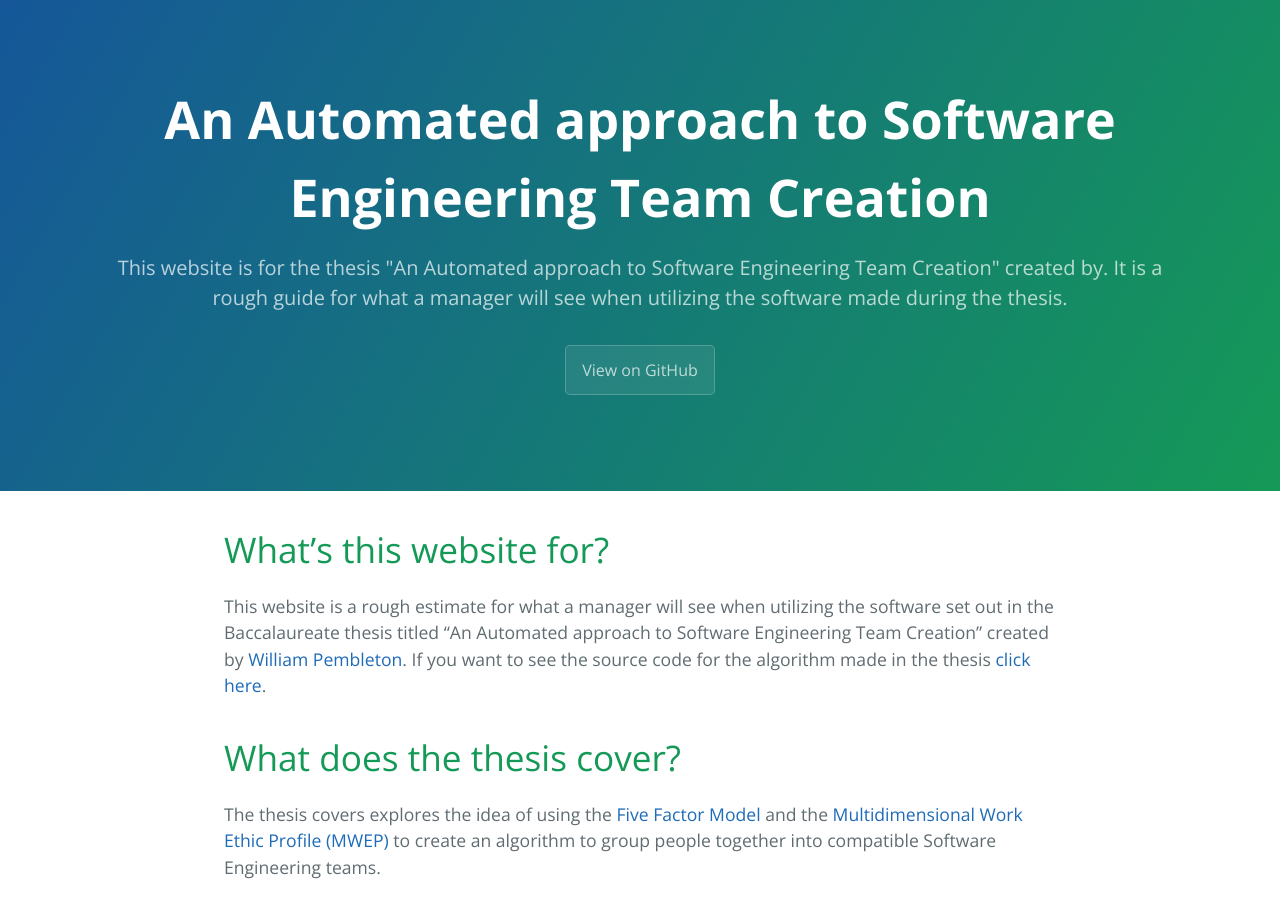
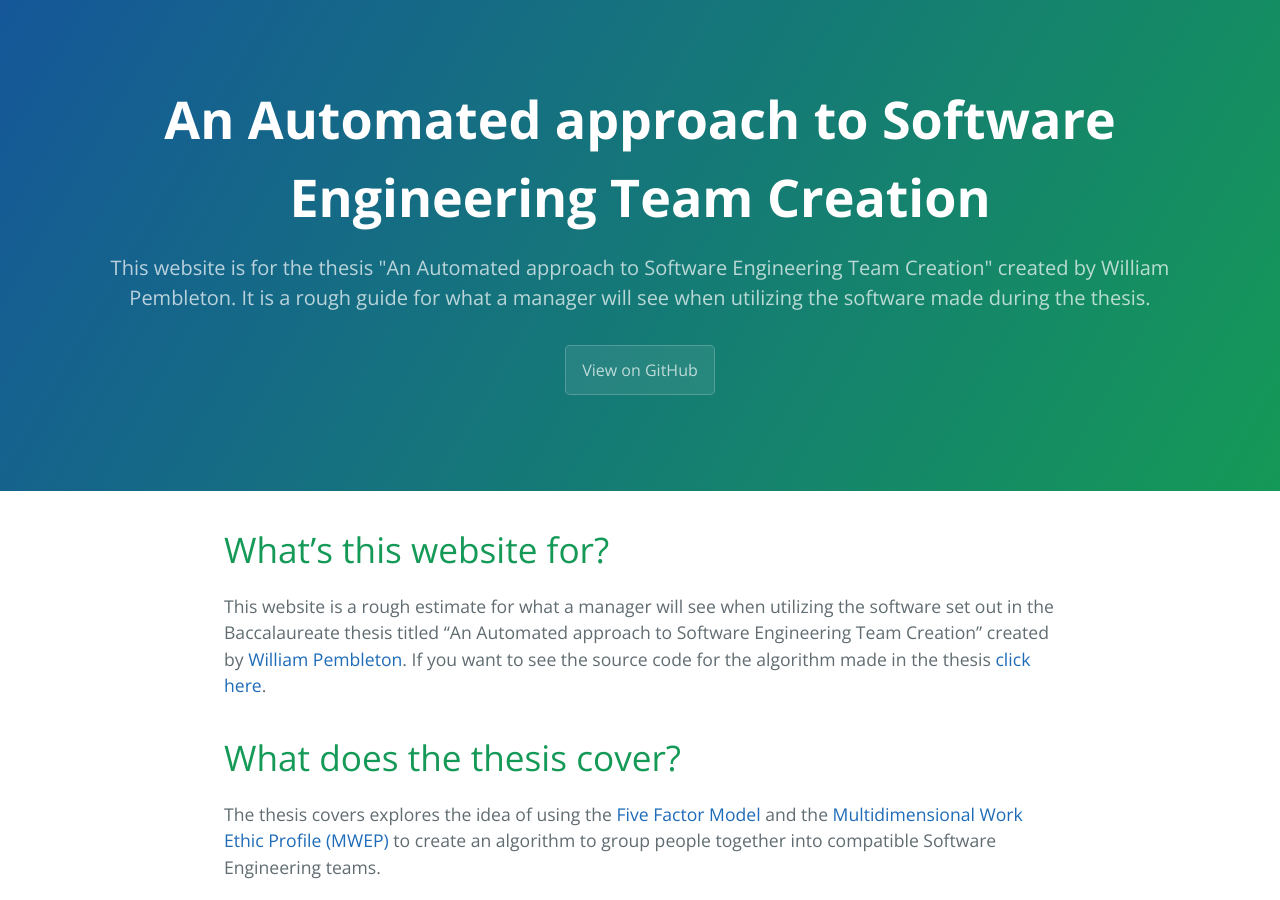
Before and after one commit to Iotaslair/Thesis-Website, a Jekyll site: the page built from index.md, in a window 1280 px wide and 900 px high. Built offline with Jekyll 4.4.1, drawn with Linux system fonts in a browser that asks for light colours.

Commit message:
Updated site description to add my name

```diff
--- a/_config.yml
+++ b/_config.yml
@@ -21,8 +21,9 @@
 title: An Automated approach to Software Engineering Team Creation
 email: william.pembleton17@ncf.edu
 description: >- # this means to ignore newlines until "baseurl:"
-  This website is for the thesis "An Automated approach to Software Engineering Team Creation" created by. It is a
-  rough guide for what a manager will see when utilizing the software made during the thesis.
+  This website is for the thesis "An Automated approach to Software Engineering Team Creation"
+  created by William Pembleton. It is a rough guide for what a manager
+  will see when utilizing the software made during the thesis.
 baseurl: "/Thesis-Website" # the subpath of your site, e.g. /blog
 url: "https://iotaslair.github.io" # the base hostname & protocol for your site, e.g. http://example.com
 
```
